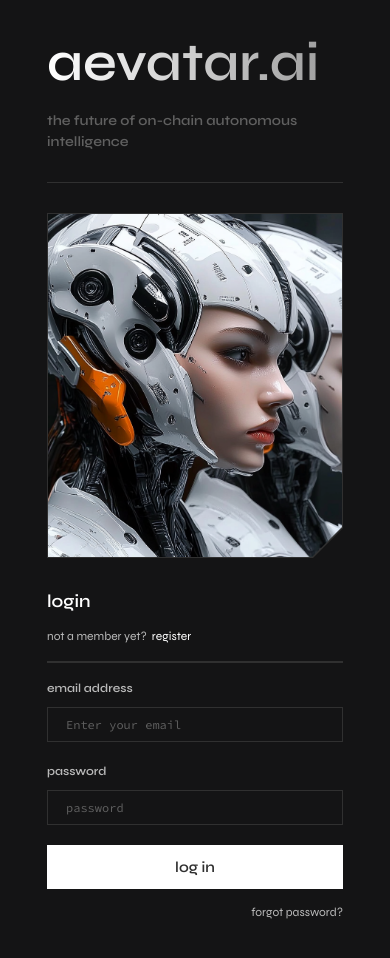
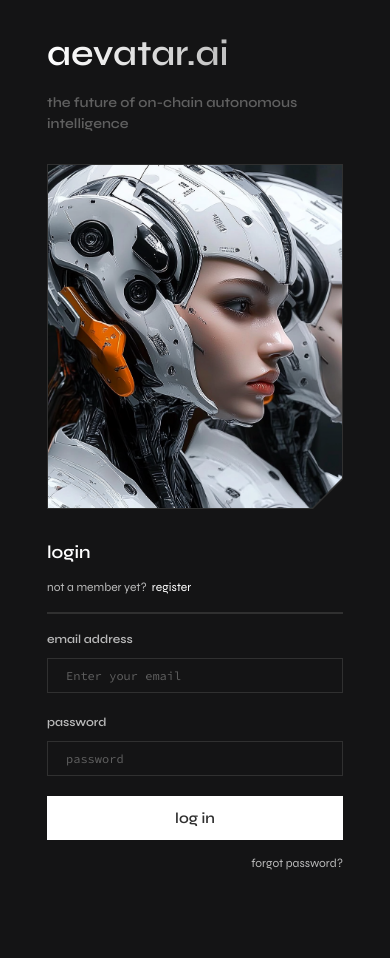
Before and after one commit to aevatarAI/aevatar-station-frontend, a React (Vite) app: page /login in a window 390 px wide. After the commit the page ends 910 px from the top, so only its background shows below. Built offline with nearby package versions, Linux system fonts and the light colour scheme; a web font is replaced by a local one; what @aelf-web-login/wallet-adapter-base, @aelf-web-login/wallet-adapter-night-elf, @aelf-web-login/wallet-adapter-portkey-discover, @aelf-web-login/wallet-adapter-portkey-web would draw is missing.

Commit message:
feat: mobile

```diff
--- a/src/app/Account/Layout.tsx
+++ b/src/app/Account/Layout.tsx
@@ -12,10 +12,9 @@
     <div className="flex flex-col h-screen lg:flex-row lg:gap-20 relative min-h-[600px]">
       <LogoIcon className="absolute top-10 left-10 hidden lg:block" />
 
-      <div className=" flex flex-col gap-[30px] basis-1/2 items-start lg:justify-center lg:items-center py-9 px-[47px]">
-        <DescHome />
-
-        <div className="h-[1px] w-full bg-black-light lg:hidden" />
+      <div className=" flex flex-col gap-[30px] lg:gap-[36px] basis-1/2 items-start lg:justify-center lg:items-center py-9 px-[47px]">
+        <DescHome className="w-full lg:w-[408px]" />
+        <div className="h-[1px] w-full lg:w-[408px] bg-black-light hidden lg:block" />
         <div className=" w-full lg:hidden inline-block">
           <div
             className="w-full h-full min-h-[40vh] cutCorner bg-no-repeat bg-cover bg-center"
--- a/src/app/Account/Register/index.tsx
+++ b/src/app/Account/Register/index.tsx
@@ -22,7 +22,7 @@
   }
 
   return (
-    <div className="flex flex-col text-white  w-full lg:w-[408px] gap-4">
+    <div className="flex flex-col text-white w-full lg:w-[408px] gap-4">
       <div className="gap-3 flex-col flex">
         <h2 className="text-[18px] font-semibold">register</h2>
         <p className="text-[#B9B9B9] font-normal text-[12px]">
--- a/src/app/Account/ResetPassword/index.tsx
+++ b/src/app/Account/ResetPassword/index.tsx
@@ -22,7 +22,7 @@
     console.log(values);
   }
   return (
-    <div className=" flex flex-col text-white w-[426px] gap-4">
+    <div className=" flex flex-col text-white w-full lg:w-[426px] gap-4">
       <div className="gap-3 flex-col flex">
         <h2 className="text-[18px] font-semibold">reset password</h2>
       </div>
@@ -90,9 +90,9 @@
 };
 const ResetPasswordPage = () => {
   return (
-    <div className="relative flex justify-center">
+    <div className="relative flex justify-center px-[47px]">
       <div className="mt-[178px] flex  flex-col gap-[30px]">
-        <DescHome className="items-center" />
+        <DescHome className="items-start lg:items-center" />
         <div className="h-[1px] w-full bg-black-light" />
         <ResetPassword />
       </div>
--- a/src/components/DescHome.tsx
+++ b/src/components/DescHome.tsx
@@ -3,7 +3,7 @@
 export default function DescHome({ className }: { className?: string }) {
   return (
     <div className={clsx("gap-5 flex flex-col ", className)}>
-      <h1 className="text-gradient text-[54px] font-semibold leading-[54px]">
+      <h1 className="text-gradient text-[36px] lg:text-[54px] font-semibold leading-9 lg:leading-[54px]">
         aevatar.ai
       </h1>
       <p className="text-gray-deep text-[14px] font-semibold">
```
